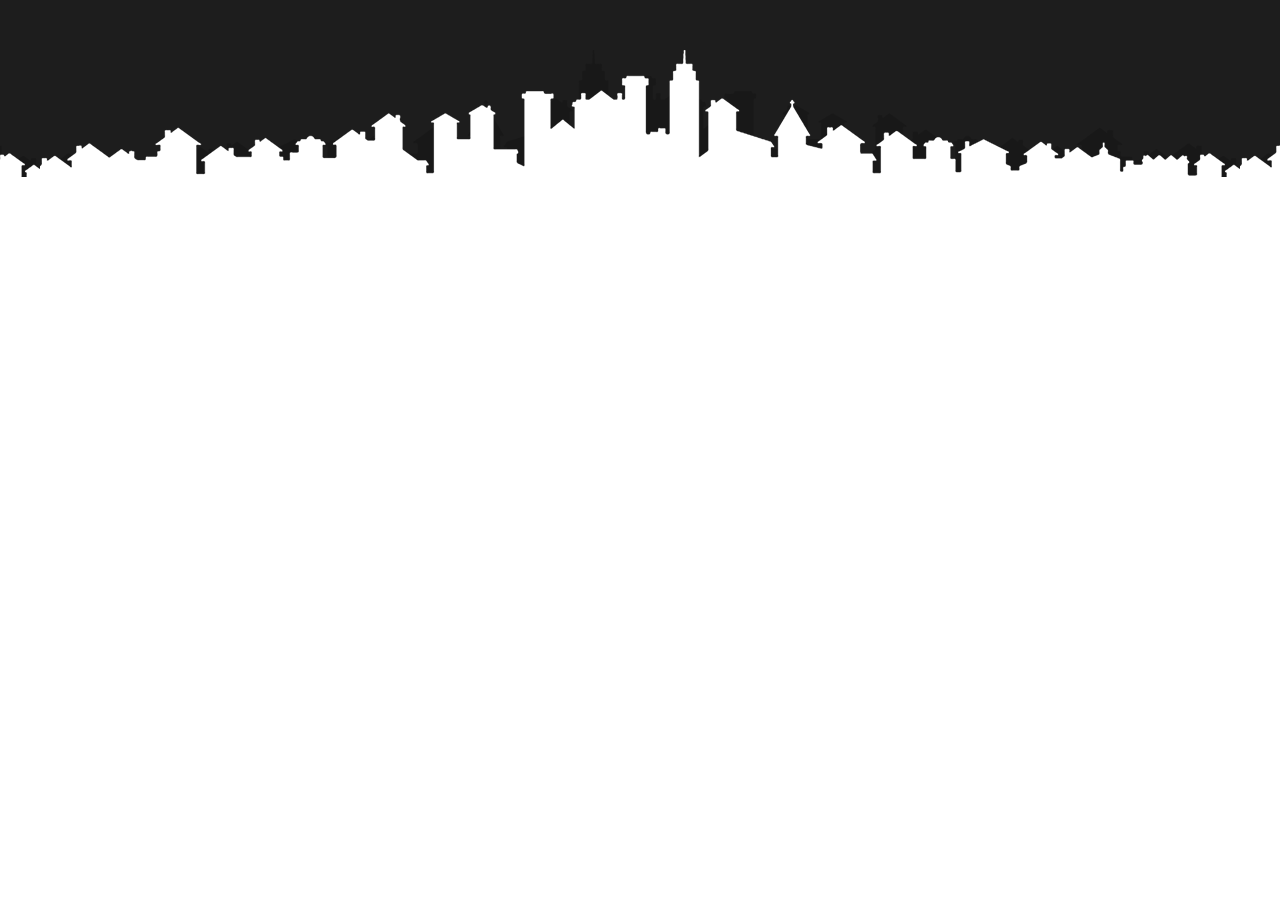
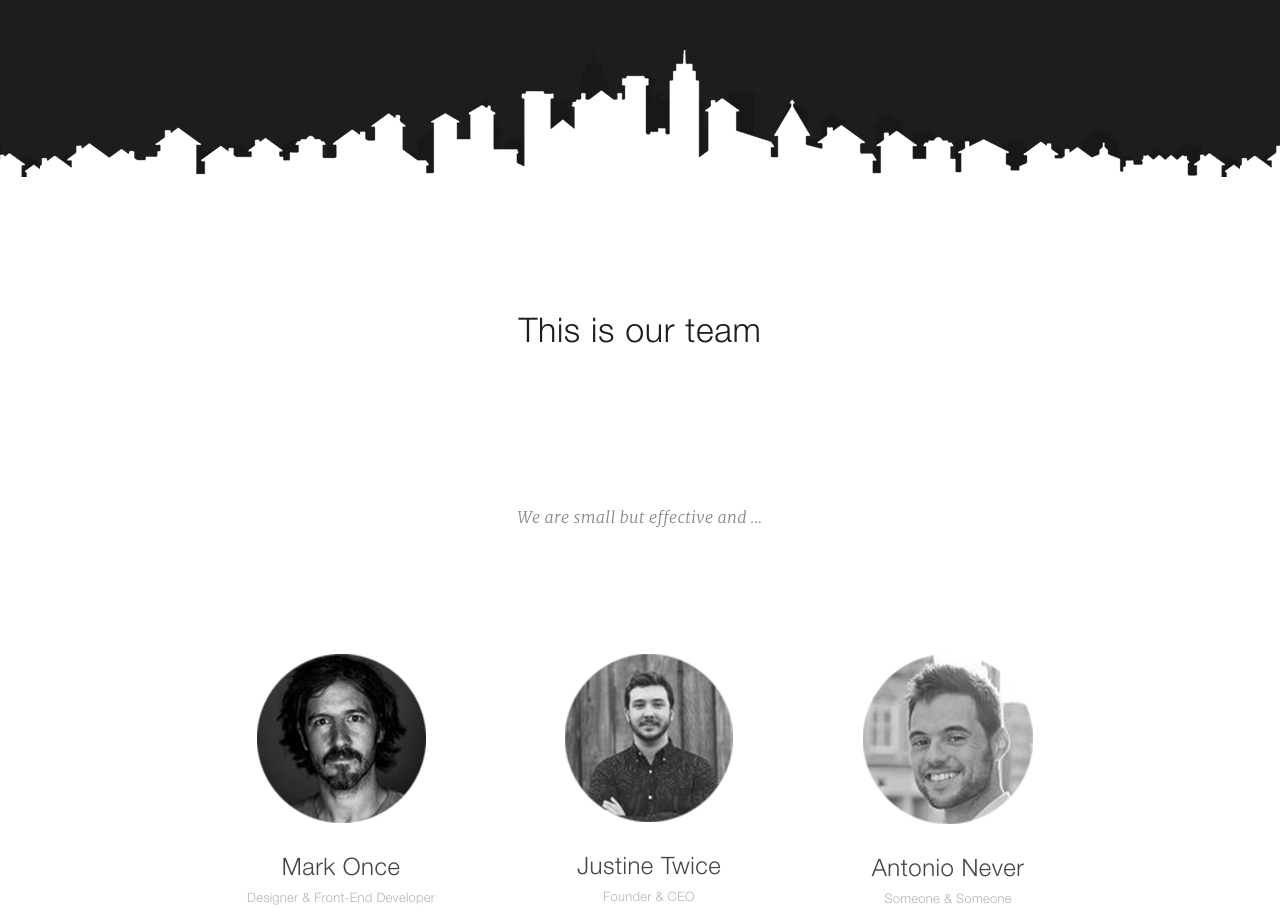
Before and after one commit to aidosamanbayev/course, a plain HTML site: page index.html in a window 1280 px wide. Shown: the part 1585-2507 px from the top of the page. Before the commit the page ends 1762 px from the top, so only its background shows below. Drawn offline with Linux system fonts and the light colour scheme.

Commit message:
commit for ipad

```diff
--- a/index.html
+++ b/index.html
@@ -53,7 +53,7 @@
             </div>
         </div>
     </div>
-    <!--<div class="team">
+    <div class="team">
         <div class="container">
             <div class="block__head">
                 <h2 class="block_title">This is our team</h2>
@@ -90,6 +90,7 @@
             </div>
         </div>
     </div>
+    <!--
     <div class="provide">
         <div class="container">
             <div class="block__head inverse">
```
